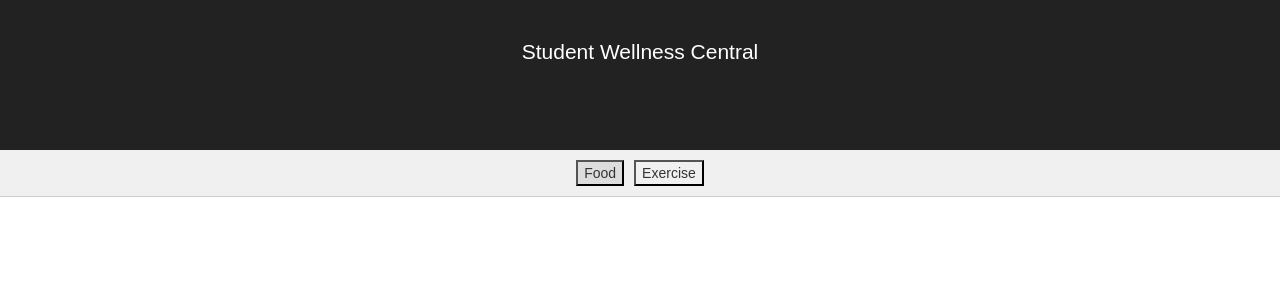
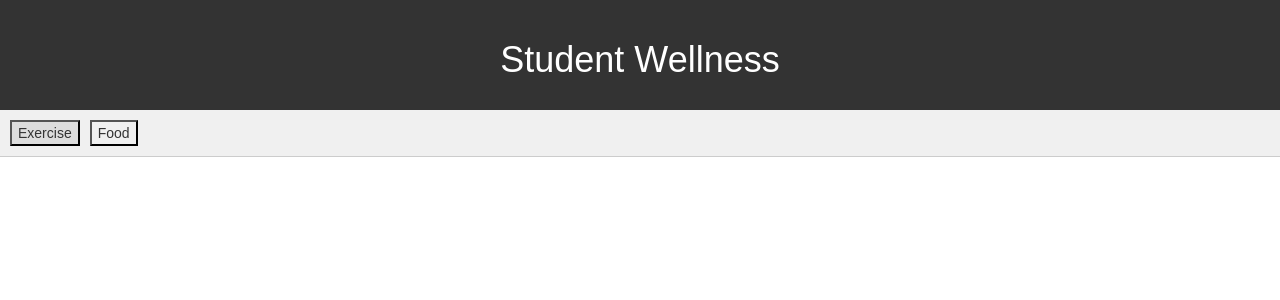
Before and after one commit to emasplund/IAv1, a React (Create React App) app: page / in a window 1280 px wide. Shown: the top 300 px of the page. Built offline with nearby package versions, Linux system fonts and the light colour scheme.

Commit message:
removed readme

```diff
--- a/src/App.js
+++ b/src/App.js
@@ -1,31 +1,73 @@
-import React, { Component } from 'react';
-import TopToolbar from './TopToolbar';
-import logo from './logo.svg';
-import './App.css';
-import Customers from './Customers'
-import { BrowserRouter as Router, Switch, Route, Redirect} from 'react-router-dom';
+// import React, { Component } from 'react';
+// import TopToolbar from './TopToolbar';
+// import logo from './logo.svg';
+// import './App.css';
+// import Customers from './Customers'
+// import { BrowserRouter as Router, Switch, Route, Redirect} from 'react-router-dom';
 
 
-class App extends Component {
-  render() {
-    return (
-      <Router basename={process.env.PUBLIC_URL}>
-        <div className="App">
-        <header className="App-header">
-          <h1 className="App-title">Student Wellness Central</h1>
-        </header>
-        <TopToolbar />
-          {/* <Switch>
-                <Route exact path= "/" render={() => (
-                  <Redirect to="/customerlist"/>
-                )}/>
-                 <Route exact path='/customerlist' component={Customers} />
-          </Switch> */}
-      </div>
-    </Router>
-    );
-  }
-}
+// class App extends Component {
+//   render() {
+//     return (
+//       <Router basename={process.env.PUBLIC_URL}>
+//         <div className="App">
+//         <header className="App-header">
+//           <h1 className="App-title">Student Wellness Central</h1>
+//         </header>
+//         <TopToolbar />
+//           {/* <Switch>
+//                 <Route exact path= "/" render={() => (
+//                   <Redirect to="/customerlist"/>
+//                 )}/>
+//                  <Route exact path='/customerlist' component={Customers} />
+//           </Switch> */}
+//       </div>
+//     </Router>
+//     );
+//   }
+// }
 
 
+// export default App;
+
+import React, { useState } from 'react';
+
+const TopToolbar = ({ activeCategory, handleCategoryChange }) => {
+  return (
+    <div style={{ backgroundColor: '#f0f0f0', padding: '10px', borderBottom: '1px solid #ccc' }}>
+      <button
+        style={{ marginRight: '10px', backgroundColor: activeCategory === 'exercise' ? '#ddd' : 'transparent' }}
+        onClick={() => handleCategoryChange('exercise')}
+      >
+        Exercise
+      </button>
+      <button
+        style={{ backgroundColor: activeCategory === 'food' ? '#ddd' : 'transparent' }}
+        onClick={() => handleCategoryChange('food')}
+      >
+        Food
+      </button>
+    </div>
+  );
+};
+
+const App = () => {
+  const [activeCategory, setActiveCategory] = useState('exercise');
+
+  const handleCategoryChange = (category) => {
+    setActiveCategory(category);
+    // You can add additional logic here based on the selected category
+  };
+
+  return (
+    <div>
+      <header style={{ textAlign: 'center', padding: '20px', backgroundColor: '#333', color: 'white' }}>
+        <h1>Student Wellness</h1>
+      </header>
+      <TopToolbar activeCategory={activeCategory} handleCategoryChange={handleCategoryChange} />
+      {/* Your main content goes here */}
+    </div>
+  );
+};
+
 export default App;
```
Also changed, not shown: 7 other files (tests, documents, lock files or other folders).
